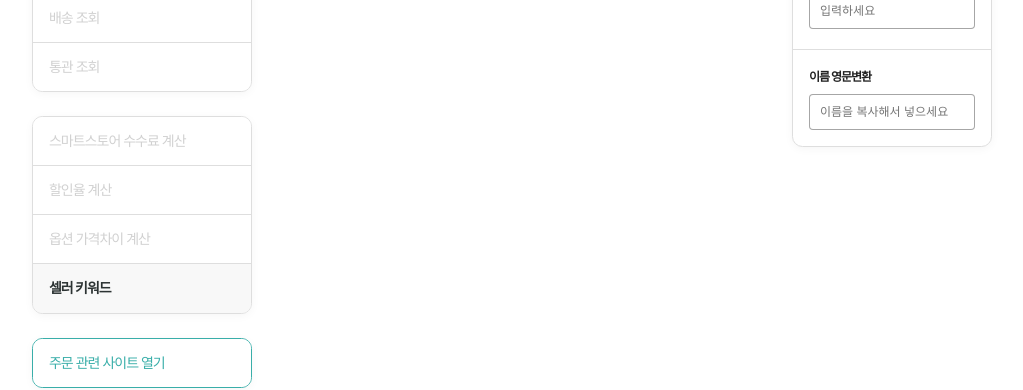
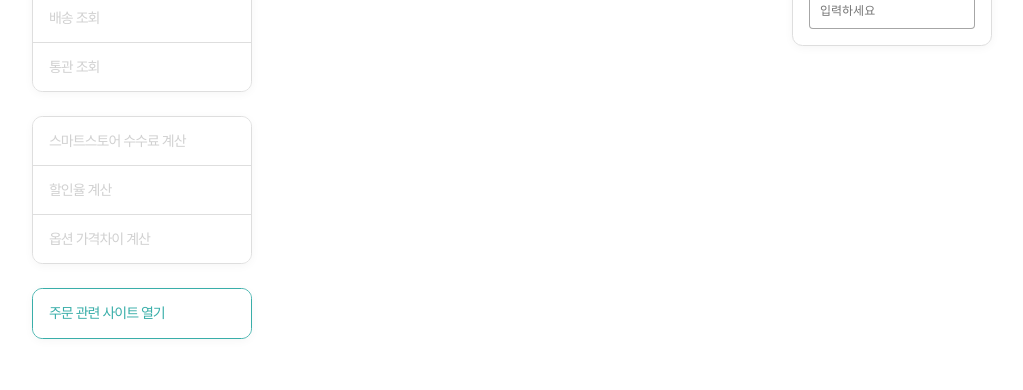
Before and after one commit to megaton111/tracker, a Vue app: page /KeywordSeller in a window 1280 px wide. Shown: the part 273-663 px from the top of the page, without its empty margins (128-1151 px from the left). Built offline with nearby package versions, Linux system fonts and the light colour scheme; no server answers; a web font is replaced by a local one.

Commit message:
키워드 메뉴, 한영변환 제거(서버 막힘)

```diff
--- a/src/components/layout/AppAside.vue
+++ b/src/components/layout/AppAside.vue
@@ -14,9 +14,9 @@
       <tel-change />
     </content-box>
 
-    <content-box title="이름 영문변환">
+    <!-- <content-box title="이름 영문변환">
       <eng-change />
-    </content-box>
+    </content-box> -->
 
   </aside> <!-- end of aside -->
 
--- a/src/components/layout/AppHeader.vue
+++ b/src/components/layout/AppHeader.vue
@@ -40,7 +40,7 @@
           { url : '/CalculatePrice', title : '스마트스토어 수수료 계산' } ,
           { url : '/SalePrice', title : '할인율 계산' } ,
           { url : '/OptionPrice', title : '옵션 가격차이 계산' } ,
-          { url : '/KeywordSeller', title : '셀러 키워드' } ,
+          // { url : '/KeywordSeller', title : '셀러 키워드' } ,
           // { url : '/SimpleFunction', title : '간편기능' } ,
           // { url : '/ExchangeInfo', title : '환율정보' } ,
         ] ,
--- a/src/components/pages/KeywordSeller.vue
+++ b/src/components/pages/KeywordSeller.vue
@@ -57,8 +57,10 @@ https://github.com/gustjqdl/Naver_DailyKeyword_Crawling/blob/master/%EC%B5%9C%EA
   var hash = hmac.finalize();
   hash.toString(CryptoJS.enc.Base64) ;
 
-  const CLIENTID = '79iwaLXFMnMTypZ1uUI4' ;
-  const CLIENTSECRET = 'ysCUOmSLqa' ;
+  // const CLIENTID = '79iwaLXFMnMTypZ1uUI4' ;
+  // const CLIENTSECRET = 'ysCUOmSLqa' ;
+  const CLIENTID = 'nuOJ4_haYkrHigHn6CeA' ;
+  const CLIENTSECRET = 'U4S7D3tuJG' ;
 
   export default {
     name : 'KeywordSeller' ,
@@ -75,8 +77,9 @@ https://github.com/gustjqdl/Naver_DailyKeyword_Crawling/blob/master/%EC%B5%9C%EA
 
       const getShopKeyword = () => {
 
-        console.log( ' 1111111111111 ' ) ;
+        console.log( ' 222222222 ' ) ;
         axios.get( '/keywordstool?hintKeywords=' + encodeURI( state.keywordSeller ) + '&showDetail=1' , {
+        // axios.get( 'https://api.naver.com/keywordstool?hintKeywords=' + encodeURI( state.keywordSeller ) + '&showDetail=1' , {
           headers: {
             'Content-Type': 'application/json; charset=UTF-8',
             'X-Timestamp':timestamp ,
```
